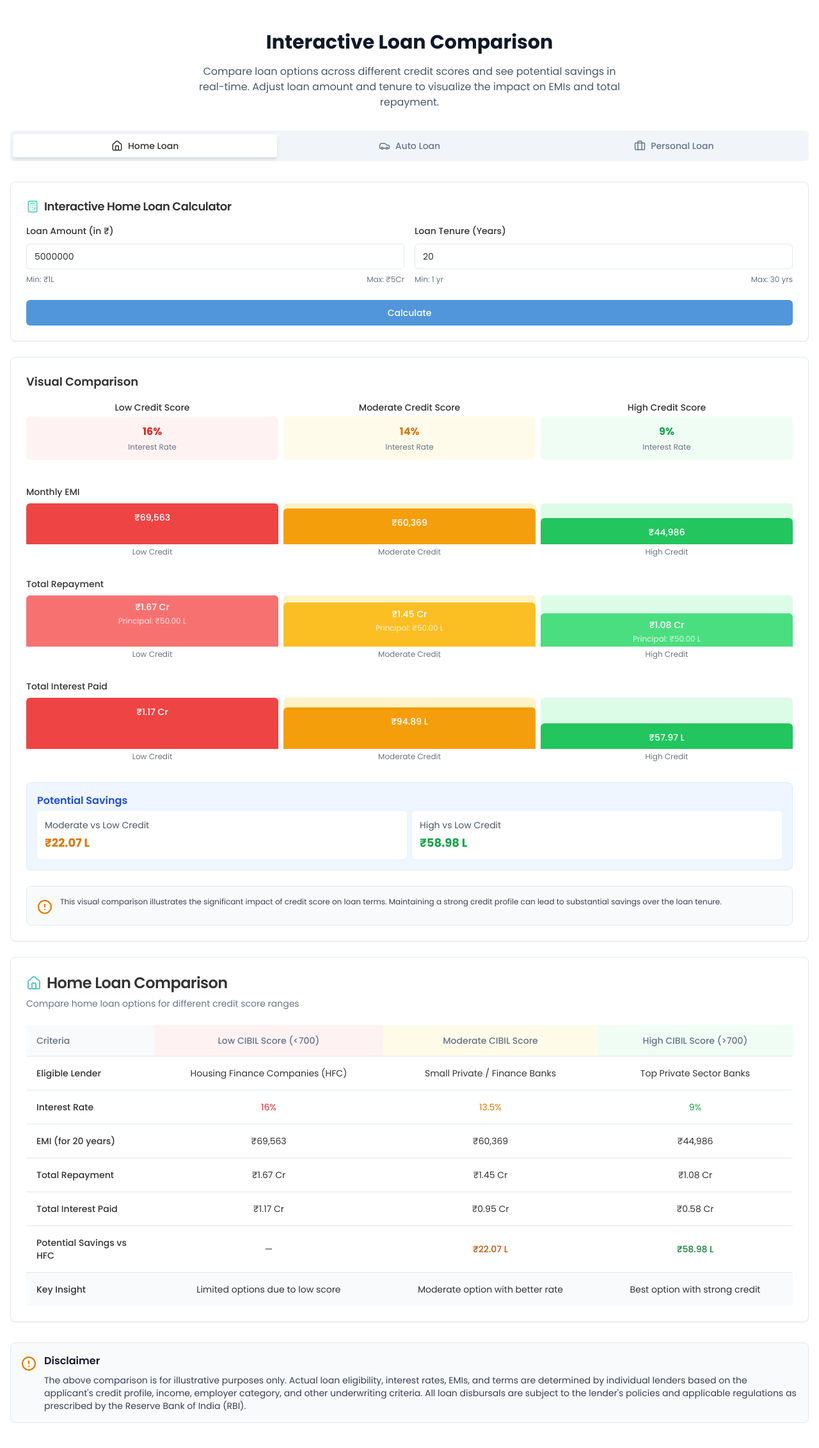
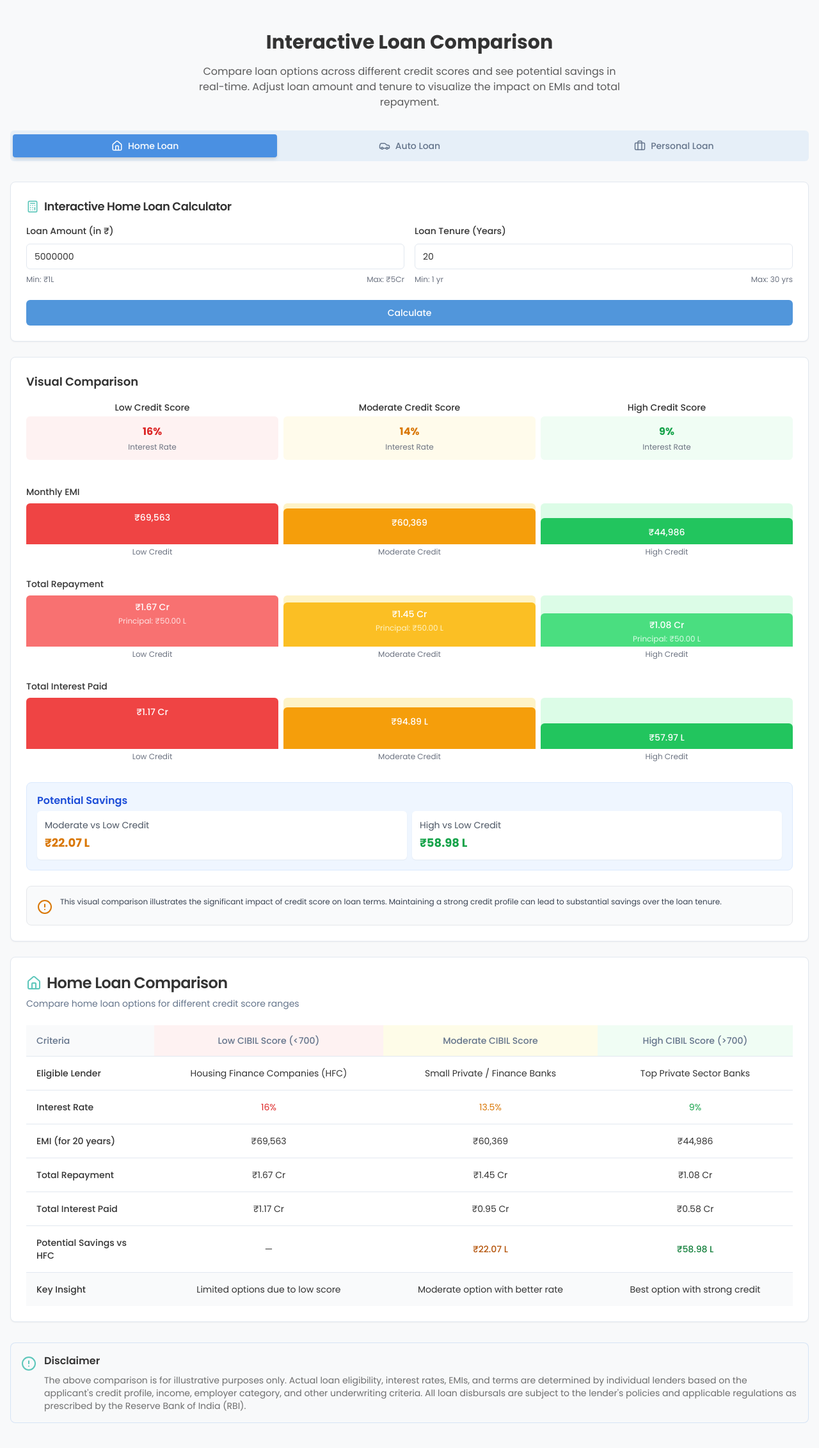
Before and after one commit to mynaraja/samatva-echo-project, a React (Vite) app: page / in a window 1280 px wide. Shown: the top 2264 px of the page at 64% size. Built offline with nearby package versions, Linux system fonts and the light colour scheme.

Commit message:
feat: Update color theme
Updated the application's color theme to match the design of samatvaawareness.in.

```diff
--- a/src/index.css
+++ b/src/index.css
@@ -1,3 +1,4 @@
+
 @tailwind base;
 @tailwind components;
 @tailwind utilities;
@@ -33,22 +34,6 @@
     --ring: 210 66% 59%;
 
     --radius: 0.5rem;
-
-    --sidebar-background: 0 0% 98%;
-
-    --sidebar-foreground: 240 5.3% 26.1%;
-
-    --sidebar-primary: 240 5.9% 10%;
-
-    --sidebar-primary-foreground: 0 0% 98%;
-
-    --sidebar-accent: 240 4.8% 95.9%;
-
-    --sidebar-accent-foreground: 240 5.9% 10%;
-
-    --sidebar-border: 220 13% 91%;
-
-    --sidebar-ring: 217.2 91.2% 59.8%;
   }
 
   .dark {
@@ -79,14 +64,6 @@
     --border: 217.2 32.6% 17.5%;
     --input: 217.2 32.6% 17.5%;
     --ring: 212.7 26.8% 83.9%;
-    --sidebar-background: 240 5.9% 10%;
-    --sidebar-foreground: 240 4.8% 95.9%;
-    --sidebar-primary: 224.3 76.3% 48%;
-    --sidebar-primary-foreground: 0 0% 100%;
-    --sidebar-accent: 240 3.7% 15.9%;
-    --sidebar-accent-foreground: 240 4.8% 95.9%;
-    --sidebar-border: 240 3.7% 15.9%;
-    --sidebar-ring: 217.2 91.2% 59.8%;
   }
 }
 
--- a/src/pages/LoanComparison.tsx
+++ b/src/pages/LoanComparison.tsx
@@ -1,4 +1,3 @@
-
 import React, { useState } from "react";
 import {
   Card,
@@ -59,30 +58,30 @@ const LoanComparison = () => {
   });
 
   return (
-    <div className="font-poppins min-h-screen flex flex-col">
+    <div className="font-poppins min-h-screen flex flex-col bg-samatva-light">
       <main className="flex-grow">
         <div className="container mx-auto px-4 py-12">
           <div className="text-center mb-8">
-            <h1 className="text-3xl font-bold text-gray-900 mb-4">Interactive Loan Comparison</h1>
-            <p className="text-gray-600 max-w-2xl mx-auto">
+            <h1 className="text-3xl font-bold text-samatva-dark mb-4">Interactive Loan Comparison</h1>
+            <p className="text-samatva-dark/80 max-w-2xl mx-auto">
               Compare loan options across different credit scores and see potential savings in real-time.
               Adjust loan amount and tenure to visualize the impact on EMIs and total repayment.
             </p>
           </div>
 
           <Tabs defaultValue="home" onValueChange={setActiveTab} className="w-full">
-            <TabsList className="grid w-full grid-cols-3 mb-8">
-              <TabsTrigger value="home" className="flex items-center justify-center gap-2">
+            <TabsList className="grid w-full grid-cols-3 mb-8 bg-samatva-blue/10">
+              <TabsTrigger value="home" className="flex items-center justify-center gap-2 data-[state=active]:bg-samatva-blue data-[state=active]:text-white">
                 <Home size={18} />
                 <span className="hidden sm:inline">Home Loan</span>
                 <span className="sm:hidden">Home</span>
               </TabsTrigger>
-              <TabsTrigger value="auto" className="flex items-center justify-center gap-2">
+              <TabsTrigger value="auto" className="flex items-center justify-center gap-2 data-[state=active]:bg-samatva-blue data-[state=active]:text-white">
                 <Car size={18} />
                 <span className="hidden sm:inline">Auto Loan</span>
                 <span className="sm:hidden">Auto</span>
               </TabsTrigger>
-              <TabsTrigger value="personal" className="flex items-center justify-center gap-2">
+              <TabsTrigger value="personal" className="flex items-center justify-center gap-2 data-[state=active]:bg-samatva-blue data-[state=active]:text-white">
                 <Briefcase size={18} />
                 <span className="hidden sm:inline">Personal Loan</span>
                 <span className="sm:hidden">Personal</span>
@@ -393,12 +392,12 @@ const LoanComparison = () => {
             </TabsContent>
           </Tabs>
 
-          <div className="mt-8 p-4 bg-gray-50 rounded-lg border border-gray-200">
+          <div className="mt-8 p-4 bg-samatva-light rounded-lg border border-samatva-blue/20">
             <div className="flex items-start gap-3">
-              <AlertCircle className="text-amber-600 mt-1 flex-shrink-0" />
+              <AlertCircle className="text-samatva-teal mt-1 flex-shrink-0" />
               <div>
-                <h3 className="font-semibold text-gray-900 mb-2">Disclaimer</h3>
-                <p className="text-sm text-gray-700">
+                <h3 className="font-semibold text-samatva-dark mb-2">Disclaimer</h3>
+                <p className="text-sm text-samatva-dark/70">
                   The above comparison is for illustrative purposes only. Actual loan eligibility, interest rates, EMIs, and terms
                   are determined by individual lenders based on the applicant's credit profile, income, employer category, and other
                   underwriting criteria. All loan disbursals are subject to the lender's policies and applicable regulations as
```
